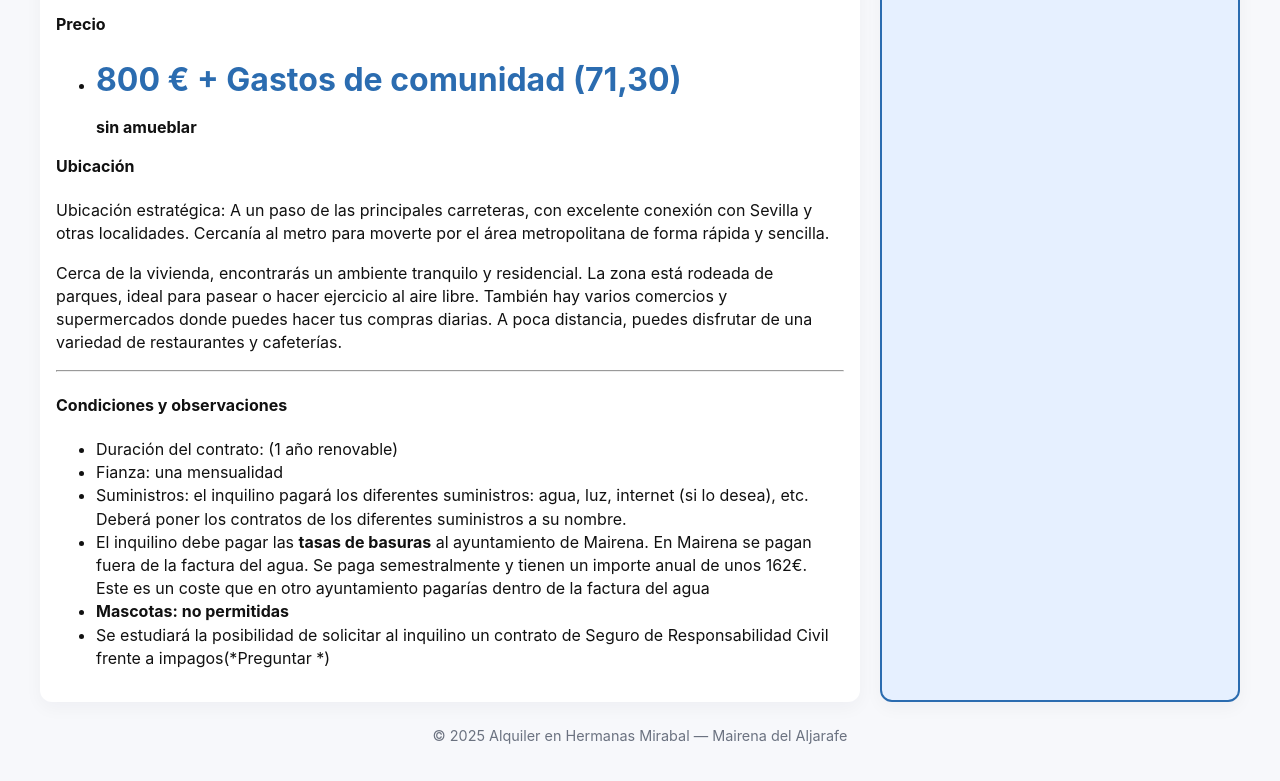
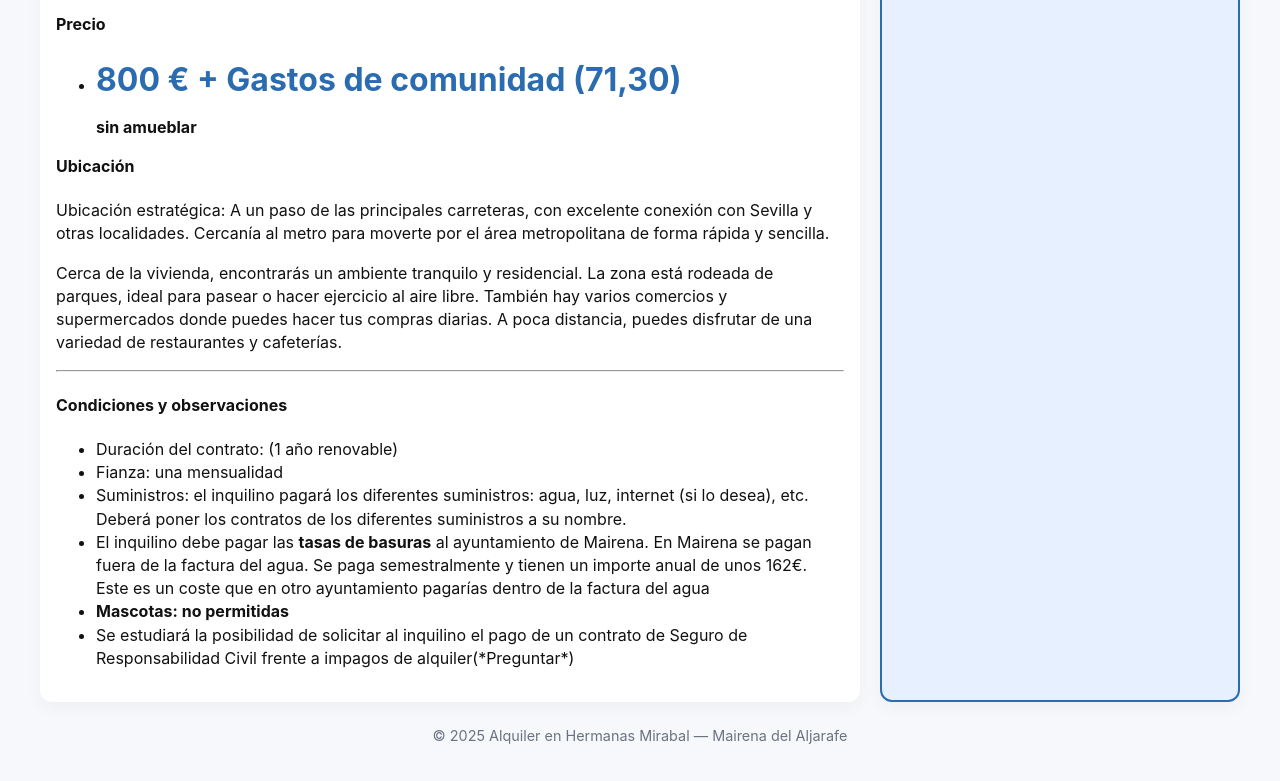
Before and after one commit to byjosemaria/personal1, a plain HTML site: page index.html in a window 1280 px wide. Shown: the part 795-1576 px from the top of the page. Drawn offline with Linux system fonts and the light colour scheme.

Commit message:
Update index.html

```diff
--- a/index.html
+++ b/index.html
@@ -143,7 +143,7 @@
           <li>Suministros: el inquilino pagará los diferentes suministros: agua, luz, internet (si lo desea), etc. Deberá poner los contratos de los diferentes suministros a su nombre.</li>
           <li>El inquilino debe pagar las <strong>tasas de basuras</strong> al ayuntamiento de Mairena. En Mairena se pagan fuera de la factura del agua. Se paga semestralmente y tienen un importe anual de unos 162€. Este es un coste que en otro ayuntamiento pagarías dentro de la factura del agua</li>
           <li><strong>Mascotas: no permitidas</strong></li>
-          <li>Se estudiará la posibilidad de solicitar al inquilino un contrato de Seguro de Responsabilidad Civil frente a impagos(*Preguntar *)</li>
+          <li>Se estudiará la posibilidad de solicitar al inquilino el pago de un contrato de Seguro de Responsabilidad Civil frente a impagos de alquiler(*Preguntar*)</li>
 
         </ul>
       </section>
```
